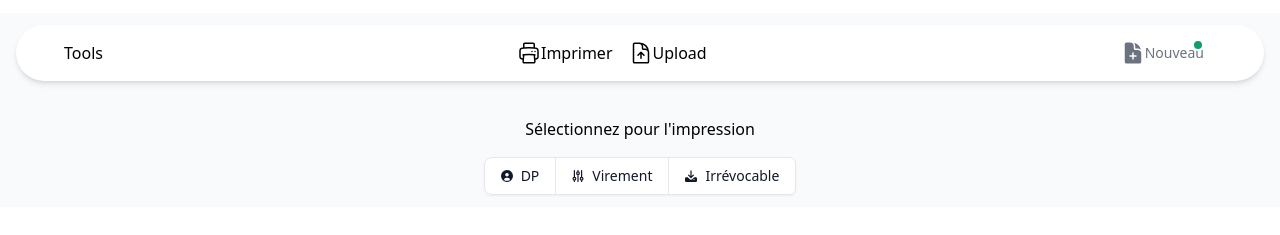
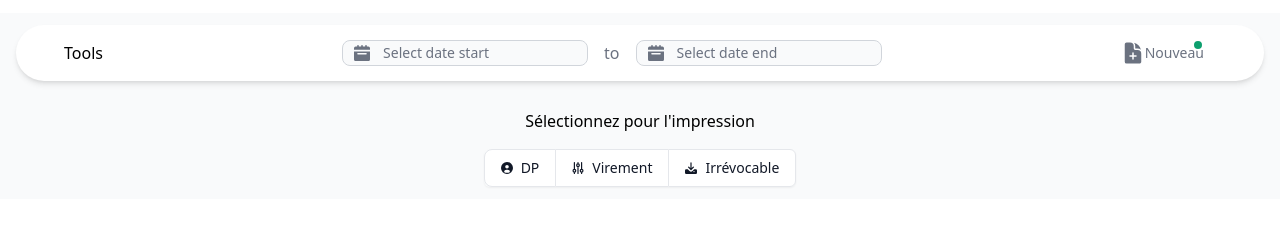
Before and after one commit to atkBabila/cnpslab-front, a website: page src/rapport.html in a window 1280 px wide. Shown: the part 51-286 px from the top of the page. Drawn offline with nearby package versions, Linux system fonts and the light colour scheme.

Commit message:
ajout du selecteur de date

```diff
--- a/src/rapport.html
+++ b/src/rapport.html
@@ -58,18 +58,27 @@
                 <div class="flex flex-row justify-between items-center space-x-2 h-14">
                     <p>Tools</p>
                     <div class="flex flex-row space-x-4">
-                    <button class="flex flex-row">
-                        <svg xmlns="http://www.w3.org/2000/svg" fill="none" viewBox="0 0 24 24" stroke-width="1.5" stroke="currentColor" class="w-6 h-6">
-                            <path stroke-linecap="round" stroke-linejoin="round" d="M6.72 13.829c-.24.03-.48.062-.72.096m.72-.096a42.415 42.415 0 0110.56 0m-10.56 0L6.34 18m10.94-4.171c.24.03.48.062.72.096m-.72-.096L17.66 18m0 0l.229 2.523a1.125 1.125 0 01-1.12 1.227H7.231c-.662 0-1.18-.568-1.12-1.227L6.34 18m11.318 0h1.091A2.25 2.25 0 0021 15.75V9.456c0-1.081-.768-2.015-1.837-2.175a48.055 48.055 0 00-1.913-.247M6.34 18H5.25A2.25 2.25 0 013 15.75V9.456c0-1.081.768-2.015 1.837-2.175a48.041 48.041 0 011.913-.247m10.5 0a48.536 48.536 0 00-10.5 0m10.5 0V3.375c0-.621-.504-1.125-1.125-1.125h-8.25c-.621 0-1.125.504-1.125 1.125v3.659M18 10.5h.008v.008H18V10.5zm-3 0h.008v.008H15V10.5z" />
+
+                        <div date-rangepicker class="flex items-center">
+                            <div class="relative">
+                                <div class="absolute inset-y-0 left-0 flex items-center pl-3 pointer-events-none">
+                                    <svg class="w-4 h-4 text-gray-500 dark:text-gray-400" aria-hidden="true" xmlns="http://www.w3.org/2000/svg" fill="currentColor" viewBox="0 0 20 20">
+                                    <path d="M20 4a2 2 0 0 0-2-2h-2V1a1 1 0 0 0-2 0v1h-3V1a1 1 0 0 0-2 0v1H6V1a1 1 0 0 0-2 0v1H2a2 2 0 0 0-2 2v2h20V4ZM0 18a2 2 0 0 0 2 2h16a2 2 0 0 0 2-2V8H0v10Zm5-8h10a1 1 0 0 1 0 2H5a1 1 0 0 1 0-2Z"/>
                                     </svg>
-                        <span>Imprimer</span>
-                    </button>
-                    <button class="flex flex-row">
-                        <svg xmlns="http://www.w3.org/2000/svg" fill="none" viewBox="0 0 24 24" stroke-width="1.5" stroke="currentColor" class="w-6 h-6">
-                            <path stroke-linecap="round" stroke-linejoin="round" d="M19.5 14.25v-2.625a3.375 3.375 0 00-3.375-3.375h-1.5A1.125 1.125 0 0113.5 7.125v-1.5a3.375 3.375 0 00-3.375-3.375H8.25m6.75 12l-3-3m0 0l-3 3m3-3v6m-1.5-15H5.625c-.621 0-1.125.504-1.125 1.125v17.25c0 .621.504 1.125 1.125 1.125h12.75c.621 0 1.125-.504 1.125-1.125V11.25a9 9 0 00-9-9z" />
+                                </div>
+                                <input name="start" type="text" class="bg-gray-50 border border-gray-300 text-gray-900 text-sm rounded-lg focus:ring-blue-500 focus:border-blue-500 block w-full pl-10 p-0.5  dark:bg-gray-700 dark:border-gray-600 dark:placeholder-gray-400 dark:text-white dark:focus:ring-blue-500 dark:focus:border-blue-500" placeholder="Select date start">
+                            </div>
+                            <span class="mx-4 text-gray-500">to</span>
+                            <div class="relative">
+                                <div class="absolute inset-y-0 left-0 flex items-center pl-3 pointer-events-none">
+                                    <svg class="w-4 h-4 text-gray-500 dark:text-gray-400" aria-hidden="true" xmlns="http://www.w3.org/2000/svg" fill="currentColor" viewBox="0 0 20 20">
+                                    <path d="M20 4a2 2 0 0 0-2-2h-2V1a1 1 0 0 0-2 0v1h-3V1a1 1 0 0 0-2 0v1H6V1a1 1 0 0 0-2 0v1H2a2 2 0 0 0-2 2v2h20V4ZM0 18a2 2 0 0 0 2 2h16a2 2 0 0 0 2-2V8H0v10Zm5-8h10a1 1 0 0 1 0 2H5a1 1 0 0 1 0-2Z"/>
                                     </svg>
-                        <span>Upload</span>
-                    </button>
+                                </div>
+                                <input name="end" type="text" class="bg-gray-50 border border-gray-300 text-gray-900 text-sm rounded-lg focus:ring-blue-500 focus:border-blue-500 block w-full pl-10 p-0.5  dark:bg-gray-700 dark:border-gray-600 dark:placeholder-gray-400 dark:text-white dark:focus:ring-blue-500 dark:focus:border-blue-500" placeholder="Select date end">
+                            </div>
+                        </div>
+
                     </div>
 
                     <!-- Option modal -->
@@ -127,7 +136,7 @@
     </div>
 
     <div class="flex flex-col items-center" >
-    <div class="mt-5 p-4">Sélectionnez pour l'impression</div>
+        <div class="mt-3 p-4">Sélectionnez pour l'impression</div>
 
         <div class="inline-flex rounded-md shadow-sm" role="group">
             <button type="button" class="inline-flex items-center px-4 py-2 text-sm font-medium text-gray-900 bg-white border border-gray-200 rounded-l-lg hover:bg-gray-100 hover:text-blue-700 focus:z-10 focus:ring-2 focus:ring-blue-700 focus:text-blue-700 dark:bg-gray-700 dark:border-gray-600 dark:text-white dark:hover:text-white dark:hover:bg-gray-600 dark:focus:ring-blue-500 dark:focus:text-white">
@@ -159,5 +168,6 @@
 
 
     <script src="../node_modules/flowbite/dist/flowbite.min.js"></script>
+    <script src="../node_modules/flowbite/dist/datepicker.min.js"></script>
 </body>
 </html>
```
Also changed, not shown: src/pensionne.html (+1 -1 lines), dist/output.css. Lines whose indentation alone changed are shown as unchanged.
